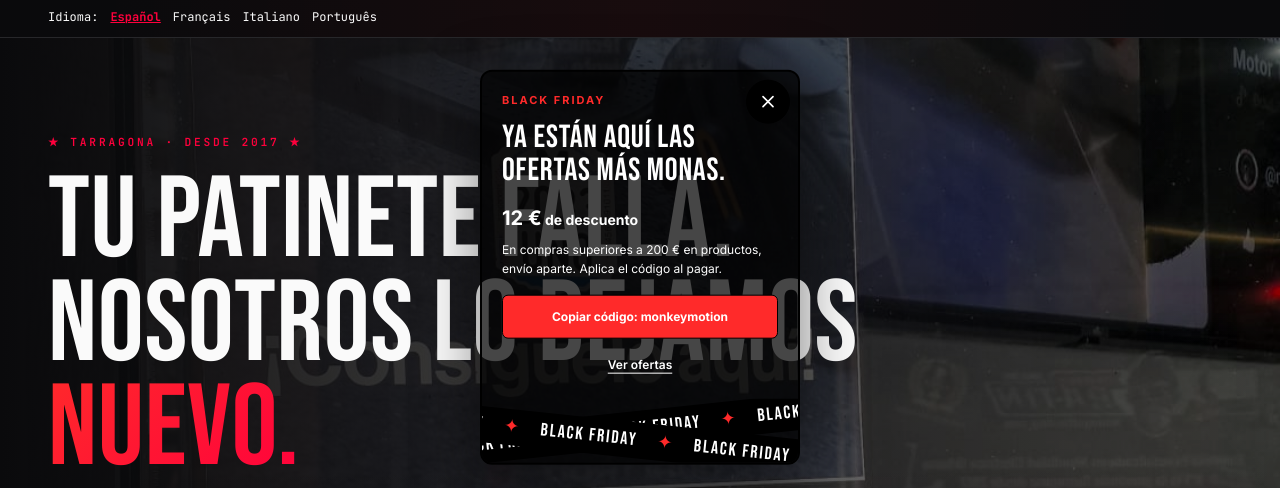
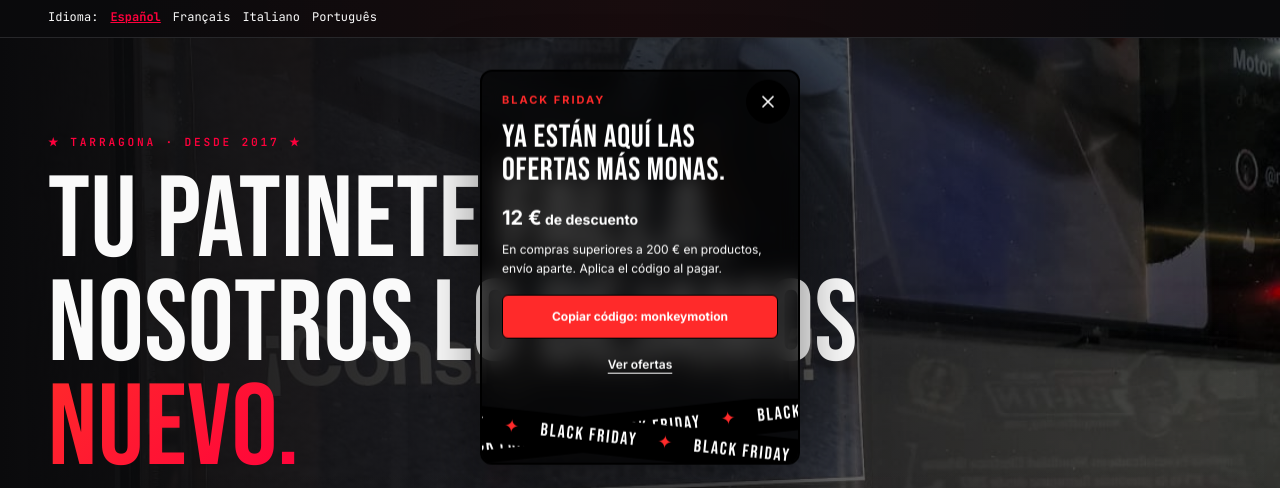
Before and after one commit to Andreh33/monkey, a Next.js app: page / in a window 1280 px wide. Shown: the part 133-621 px from the top of the page. Built offline with nearby package versions, Linux system fonts and the light colour scheme; no server answers; the database is empty.

Commit message:
Prevent installation prompt overlap and improve translucent offer readability

```diff
--- a/src/app/globals.css
+++ b/src/app/globals.css
@@ -80,6 +80,11 @@ body {
 }
 
 @layer components {
+  /* Keep installation available after the centered promotion is dismissed. */
+  body:has([data-black-friday-popup]) [data-install-prompt] {
+    display: none;
+  }
+
   .container-custom {
     @apply max-w-[1440px] mx-auto px-6 sm:px-8 lg:px-12;
   }
--- a/src/components/shared/InstallPrompt.tsx
+++ b/src/components/shared/InstallPrompt.tsx
@@ -101,6 +101,7 @@ export function InstallPrompt() {
           transition={{ type: "spring", stiffness: 300, damping: 26 }}
           className="fixed bottom-24 sm:bottom-4 left-4 right-4 sm:right-auto z-[60] w-auto sm:w-[360px] max-w-[calc(100vw-2rem)]"
           role="dialog"
+          data-install-prompt=""
           aria-label="Instalar la aplicación"
         >
           <div
--- a/src/components/shop/BlackFridayPopup.tsx
+++ b/src/components/shop/BlackFridayPopup.tsx
@@ -31,7 +31,7 @@ export function BlackFridayPopup() {
   if (!visible) return null;
 
   return (
-    <aside aria-label="Oferta Black Friday" className="fixed left-1/2 top-1/2 z-40 max-h-[calc(100dvh-2rem)] w-[calc(100%-2rem)] max-w-[320px] -translate-x-1/2 -translate-y-1/2 overflow-y-auto overflow-x-hidden rounded-xl border-2 border-black bg-black/[0.72] text-white shadow-[0_16px_60px_rgba(0,0,0,0.5)]">
+    <aside data-black-friday-popup="" aria-label="Oferta Black Friday" className="fixed left-1/2 top-1/2 z-40 max-h-[calc(100dvh-2rem)] w-[calc(100%-2rem)] max-w-[320px] -translate-x-1/2 -translate-y-1/2 overflow-y-auto overflow-x-hidden rounded-xl border-2 border-black bg-black/[0.72] text-white shadow-[0_16px_60px_rgba(0,0,0,0.5)] backdrop-blur-md">
       <button type="button" onClick={dismiss} aria-label="Cerrar oferta Black Friday" className="absolute right-2 top-2 flex h-11 w-11 items-center justify-center rounded-full border border-black bg-black text-white hover:bg-neutral-800 focus-visible:outline focus-visible:outline-2 focus-visible:outline-white"><X size={20}/></button>
       <div className="px-5 pb-3 pt-5">
         <p className="pr-12 text-[11px] font-bold tracking-[0.18em] text-accent-red">BLACK FRIDAY</p>
```
